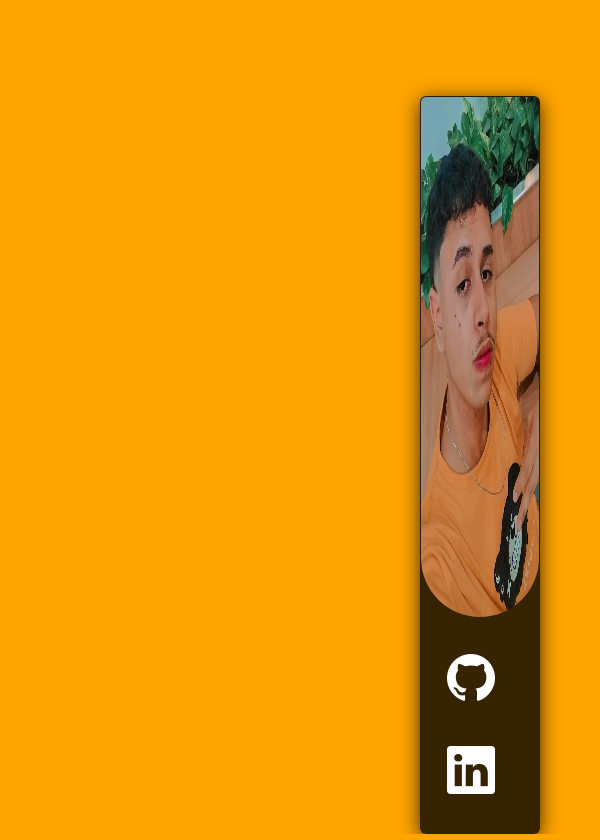
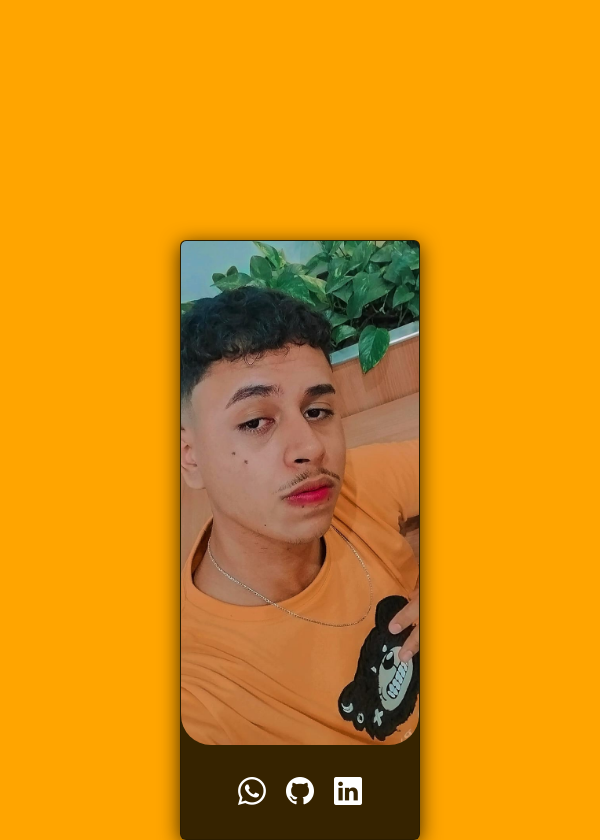
Before and after one commit to thigasfella/portfolio, a Next.js app: page /components/CardPhoto in a window 600 px wide. Built offline with nearby package versions, Linux system fonts and the light colour scheme.

Commit message:
Atualizações no projeto, pagina home

```diff
--- a/src/pages/components/CardPhoto.jsx
+++ b/src/pages/components/CardPhoto.jsx
@@ -1,20 +1,22 @@
-export default function CardPhoto(){
-    return(
-        <div className="container-photo" id="#home" data-aos="fade-down" data-aos-duration="1000">
+export default function CardPhoto() {
+  return (
+    <div className="container-photo" id="home" data-aos="fade-down" data-aos-duration="1000">
       <div className="card" style={{ width: '13rem' }}>
         <img src="/img/my-photo.jpg" className="card-img-top" alt="Minha foto" width={300} height={320} />
         <div className="card-body">
           <p className="card-text">
+            <a href="https://wa.me/5562986251491?text=Ol%C3%A1!%20Vim%20do%20seu%20portfolio." target="_blank" rel="noopener noreferrer">
+              <i className="bi bi-whatsapp small-icon"></i>
+            </a>
             <a href="http://github.com/thigasfella" target="_blank" rel="noopener noreferrer">
-                <i className="bi bi-github "></i>
+              <i className="bi bi-github small-icon"></i>
             </a>
             <a href="https://www.linkedin.com/in/thiago-lopes-de-souza-a34930301/" target="_blank" rel="noopener noreferrer">
-                <i className="bi bi-linkedin"></i>
+              <i className="bi bi-linkedin small-icon"></i>
             </a>
           </p>
         </div>
       </div>
     </div>
-
-    )
+  );
 }
--- a/src/pages/components/TextApresentation.jsx
+++ b/src/pages/components/TextApresentation.jsx
@@ -1,6 +1,6 @@
 export default function TextApresentation(){
     return(
-        <div className="text-normal-container">
+        <div className="containerText">
                 <p className="text-normal-apresentacao" data-aos="fade-right" data-aos-duration="2000">OLÁ, MUITO PRAZER!</p>
                 <p className="text-normal-nome" data-aos="fade-up" data-aos-anchor-placement="top-center" data-aos-duration="2000">ME CHAMO THIAGO LOPES, SOU <span className="destaque-text" style={{fontSize: '19px'}}><b>DESENVOLVEDOR WEB</b></span><br/>E ESTOU SEMPRE EXPLORANDO O POTENCIAL DA WEB COM<br/> HABILIDADE E DEDICAÇÃO. </p>
         </div>
--- a/src/pages/components/TextVertical.jsx
+++ b/src/pages/components/TextVertical.jsx
@@ -1,8 +1,9 @@
+import TextApresentation from "./TextApresentation"
+
 const TextVertical = () => {
     return(
     <div className="vertical-text-container">
-        <p className="vertical-text-secondary" data-aos="fade-left" data-aos-duration="1000"><span className="destaque-text">JAVASCRIPT</span></p>
-        <p className="vertical-text" data-aos="fade-left" data-aos-duration="1000">DESENVOLVEDOR FULL STACK</p>
+        <TextApresentation/>
     </div>
     )
 }
--- a/styles/globals.css
+++ b/styles/globals.css
@@ -83,11 +83,11 @@ a:hover::before {
     background-color: #000000c9;
     box-shadow: 0 4px 20px rgba(0, 0, 0, 0.771);
     overflow: hidden;
-    width: 20vw !important;
+    width: 100% !important;
 }
 .card-img-top{
-    border-bottom-left-radius: 70px;
-    border-bottom-right-radius: 70px;
+    border-bottom-left-radius: 5vw;
+    border-bottom-right-radius: 5vw;
     height: 65vh;
 }
 .card-text{
@@ -99,17 +99,15 @@ a:hover::before {
     align-items: center;
     justify-content: center;
 }
-.vertical-text-container{
-    display: none;
-}
-.text-normal-container{
+
+.containerText{
+    position: absolute;
     font-family: var(--font-family);
     font-optical-sizing: auto;
     font-weight: 1000;
     font-style: normal;
     text-orientation: mixed; /* Orientação mista para garantir que o texto fique na posição correta */
     white-space: nowrap; /* Evita que o texto quebre em várias linhas */
-    position: absolute; /* Posição absoluta para sobrepor */
     top: 25vh; /* Alinha no topo */
     left: 7.2rem;
     color: var(--color-text); /* Cor do texto */
@@ -144,85 +142,101 @@ i{
     padding: 10px;
 }
 
-@media (max-width: 305px){
-    .vertical-text-container{
-        display:inline;
+
+/* Estilos para dispositivos móveis (telefones) */
+@media (max-width: 480px) {
+    /* Estilos para telas pequenas */
+  }
+
+  /* Estilos para dispositivos móveis (telefones grandes e tablets pequenos) */
+  @media (min-width: 481px) and (max-width: 767px) {
+    /* Estilos para telas médias */
+    .small-icon{
+        font-size: 250%;
     }
-    .text-normal-container{
+    .container-photo {
+        display: block;
+        margin: 0 auto; /* Centraliza horizontalmente */
+        margin-top: 30vh; /* Ajuste conforme necessário */
+        width: 40%; /* Largura relativa para não ocupar toda a largura */
+        max-width: 100%; /* Garante que não ultrapasse a largura da tela */
+    }
+
+    .card-img-top {
+        border-bottom-left-radius: 5vw;
+        border-bottom-right-radius: 5vw;
+        height: 65vh; /* Altura desejada */
+        max-height: 65vh; /* Altura máxima desejada */
+
+        object-fit: cover; /* Ajusta a imagem ao tamanho do container */
+    }
+
+    .containerText {
+        position: absolute;
+        font-family: var(--font-family);
+        font-weight: 1000;
+        font-size: 0.7rem;
+        font-style: normal;
+        text-align: center; /* Centraliza o texto */
+        top: 12vh; /* Posição relativa ao topo */
+        left: 50%; /* Centraliza horizontalmente */
+        transform: translateX(-50%); /* Ajusta para centralizar corretamente */
+        color: var(--color-text); /* Cor do texto */
+        width: 80%; /* Largura relativa para não ocupar toda a largura */
+        max-width: 600px; /* Largura máxima fixa */
+    }
+
+    .text-normal-apresentacao {
+        font-size: 1.5rem;
+    }
+    .photos-container{
         display: none;
     }
+    .card-img-top{
+        height: 63vh;
+    }
+  }
+
+  /* Estilos para tablets */
+  @media (min-width: 768px) and (max-width: 1024px) {
+    /* Estilos para tablets */
+    .small-icon{
+        font-size: 300%;
+    }
     .container-photo{
-        display: flex;
-        align-items: center;
-        flex-direction:row;
+        display: inline-block;
+        margin-left: 65%;
         margin-top: 12vh;
-        margin-left: 1vw;
-        size: 20px;
-    }
-    .card{
-        background-color: #000000c9;
-        box-shadow: 0 4px 20px rgba(0, 0, 0, 0.771);
-        overflow: hidden;
-        width: 13rem !important;
     }
     .card-img-top{
-        border-bottom-left-radius: 70px;
-        border-bottom-right-radius: 70px;
-        height: 20rem !important;
+        height: 65vh;
     }
-    .card-body{
-        display: flex;
-        align-items: center;
-        justify-content: center;
+  }
+
+  /* Estilos para desktops pequenos */
+  @media (min-width: 1025px) and (max-width: 1280px) {
+    /* Estilos para desktops pequenos */
+    .small-icon{
+        font-size: 300%;
     }
-    .vertical-text-container {
-        font-family: var(--font-family);
-        font-optical-sizing: auto;
-        font-weight: 1000;
-        font-style: normal;
-        writing-mode: vertical-lr; /* Define a rotação do texto para vertical da esquerda para a direita */
-        text-orientation: mixed; /* Orientação mista para garantir que o texto fique na posição correta */
-        transform: rotate(360deg); /* Rotaciona o texto */
-        white-space: nowrap; /* Evita que o texto quebre em várias linhas */
-        position: absolute; /* Posição absoluta para sobrepor */
-        top: 25vh; /* Alinha no topo */
-        left: 15.9em;
-        color: #333; /* Cor do texto */
-      }
+    .card-img-top{
+        height: 65vh;
+    }
+  }
 
-      .vertical-text{
-        font-size: 20px;
-
+  /* Estilos para desktops médios */
+  @media (min-width: 1281px) and (max-width: 1440px) {
+    /* Estilos para desktops médios */
+    .small-icon{
+        font-size: 300%;
     }
-    .vertical-text-secondary{
-        font-family: var(--font-family);
-        font-optical-sizing: auto;
-        font-weight: 1000;
-        font-style: normal;
-        writing-mode: vertical-lr; /* Define a rotação do texto para vertical da esquerda para a direita */
-        text-orientation: mixed; /* Orientação mista para garantir que o texto fique na posição correta */
-        transform: rotate(360deg); /* Rotaciona o texto */
-        white-space: nowrap; /* Evita que o texto quebre em várias linhas */
-        position: absolute; /* Posição absoluta para sobrepor */
-        top: 14.5vh; /* Alinha no topo */
-        right: 2rem;
-        color: #333; /* Cor do texto */
-        font-size: 20px;
+    .card-img-top{
+        height: 65vh;
     }
 
-    i{
-        font-size: 3rem;
-        margin: 0 auto;
-    }
-}
-@media (max-width: 285px){
-    .card{
-        width: 13rem !important ;
-    }
-    .card-img-top{
-        height: 20rem !important;
-    }
-    a{
-        font-size: 0.6em;
-    }
-}
+  }
+
+  /* Estilos para desktops grandes */
+  @media (min-width: 1441px) {
+    /* Estilos para desktops grandes */
+  }
```
Lines whose indentation alone changed are shown as unchanged.
